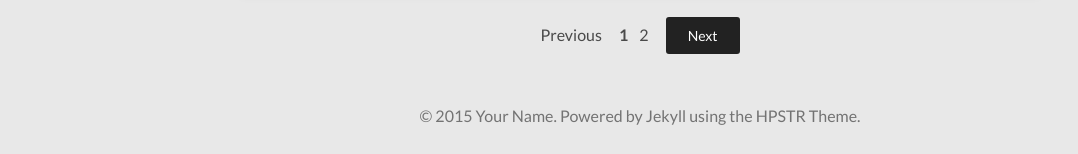
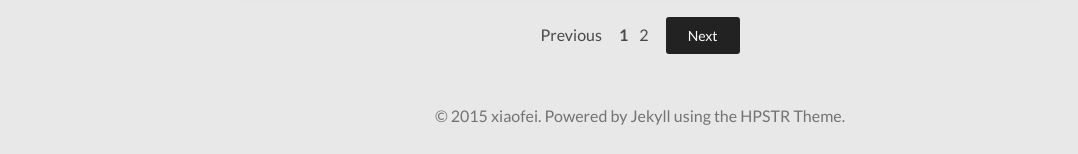
Before and after one commit to kklovegui/kklovegui.github.io, a Jekyll site: the page built from index.html, in a window 1280 px wide and 900 px high, scrolled down 8195 px. Shown: the part 743-897 px from the top of the window, without its empty margins (0-1078 px from the left). Built offline with Jekyll 4.4.1, drawn with Linux system fonts in a browser that asks for light colours; nearby versions of some CDN libraries; the list of posts is cut into pages by our own code; some of the changed text lies outside the part shown.

Commit message:
test config file

```diff
--- a/_config.yml
+++ b/_config.yml
@@ -1,4 +1,4 @@
-title:            Site Title
+title:            炼金工坊
 description:      Describe your website here.
 disqus_shortname: hpstrtheme
 reading_time:     true
@@ -9,10 +9,10 @@
 
 # Owner/author information
 owner:
-  name:           Your Name
+  name:           xiaofei
   avatar:         avatar.jpg
   bio:            "Your bio goes here. It shouldn't be super long but a good two sentences or two should suffice."
-  email:          you@email.com
+  email:          xfhe19841104@email.com
   # Social networking links used in footer. Update and remove as you like.
   twitter:
   facebook:
```
